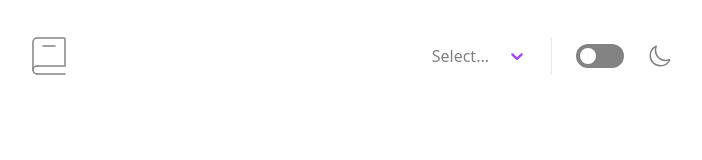
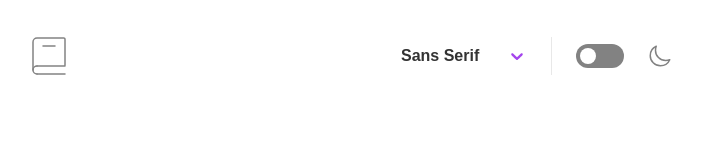
Before and after one commit to JurgenMik/DictionaryApp, a React (Create React App) app: page / in a window 1280 px wide. Shown: the top 160 px of the page, without its empty margins (288-990 px from the left). Built offline with nearby package versions, Linux system fonts and the light colour scheme.

Commit message:
DT-implemented-change-font-style-based-on-user-selection

```diff
--- a/src/App.tsx
+++ b/src/App.tsx
@@ -1,11 +1,17 @@
-import React from 'react';
+import React, {useState} from 'react';
 import './App.scss';
 import MenuBar from "./components/MenuBar/MenuBar";
 
 function App() {
+
+    const [font, setFontType] = useState<string>('Sans-Serif');
+
   return (
-    <div className="main-dictionary-container">
-        <MenuBar />
+    <div className="main-dictionary-container" style={{fontFamily: font}}>
+        <MenuBar
+            font={font}
+            setFontType={setFontType}
+        />
     </div>
   );
 }
--- a/src/components/MenuBar/MenuBar.tsx
+++ b/src/components/MenuBar/MenuBar.tsx
@@ -5,7 +5,17 @@ import {IoMoonOutline} from 'react-icons/io5';
 import {selectFontOptions, selectStyles} from "../../utils/select";
 import Logo from '../assets/logo.svg';
 
-function MenuBar() {
+interface Props {
+    font: string,
+    setFontType: (font: string) => void
+}
+
+function MenuBar({font, setFontType}: Props) {
+
+    const handleFontTypeChange = (selected: string) => {
+        setFontType(selected);
+    }
+
     return (
         <div className="d-flex align-items-center menu">
             <div className="w-25">
@@ -20,6 +30,11 @@ function MenuBar() {
                     name="font"
                     styles={selectStyles}
                     options={selectFontOptions}
+                    value={selectFontOptions.find((option) =>
+                        option.value === font)}
+                    onChange={(e: any) =>
+                        handleFontTypeChange(e.value)
+                    }
                 />
                 <div className="d-flex align-items-center theme">
                     <label className="theme-switch">
--- a/src/utils/select.ts
+++ b/src/utils/select.ts
@@ -4,11 +4,11 @@ export const selectFontOptions = [
         label: 'Serif'
     },
     {
-        value: 'Sans Serif',
+        value: 'Sans-Serif',
         label: 'Sans Serif'
     },
     {
-        value: 'Mono',
+        value: 'Monospace',
         label: 'Mono'
     }
 ];
@@ -16,6 +16,7 @@ export const selectFontOptions = [
 export const selectStyles = {
     control: (provided: any) => ({
         ...provided,
+        width: '9rem',
         marginRight: '1rem',
         overflowX: 'none',
         border: 'none',
```
